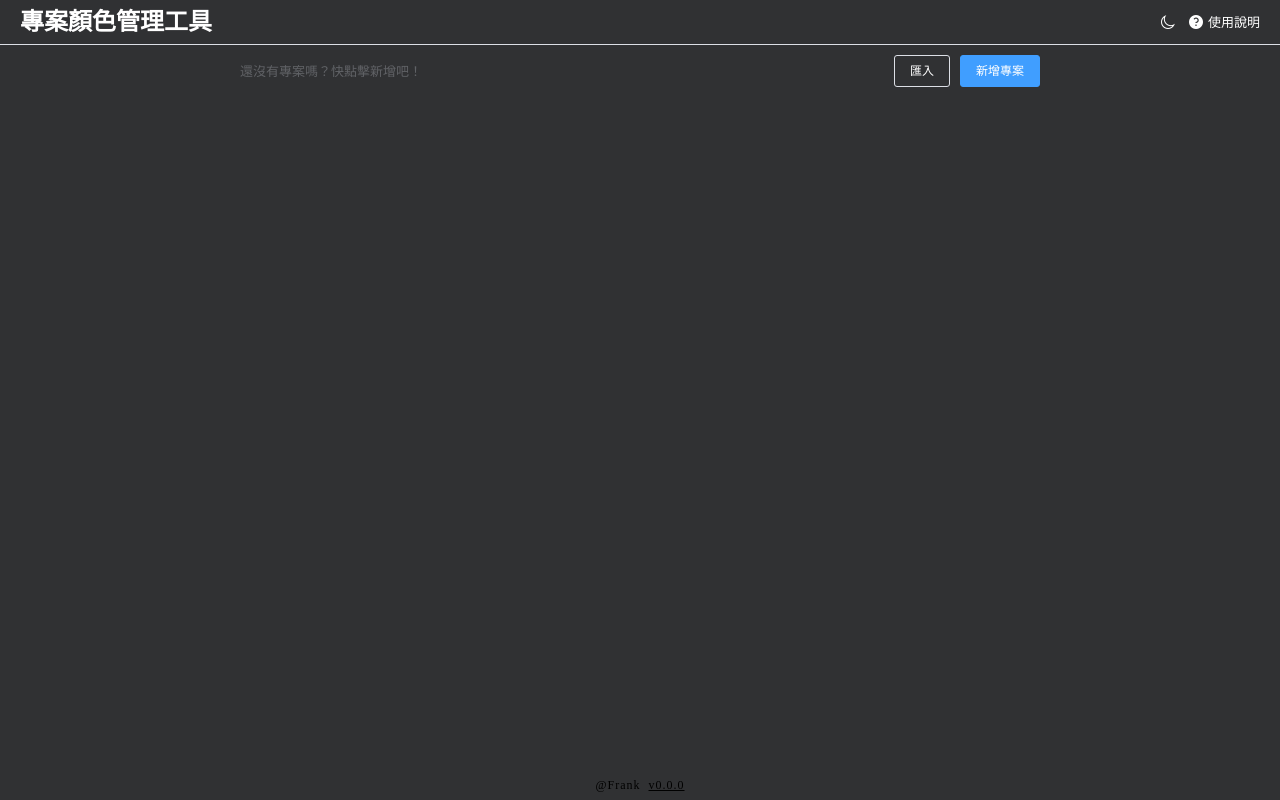
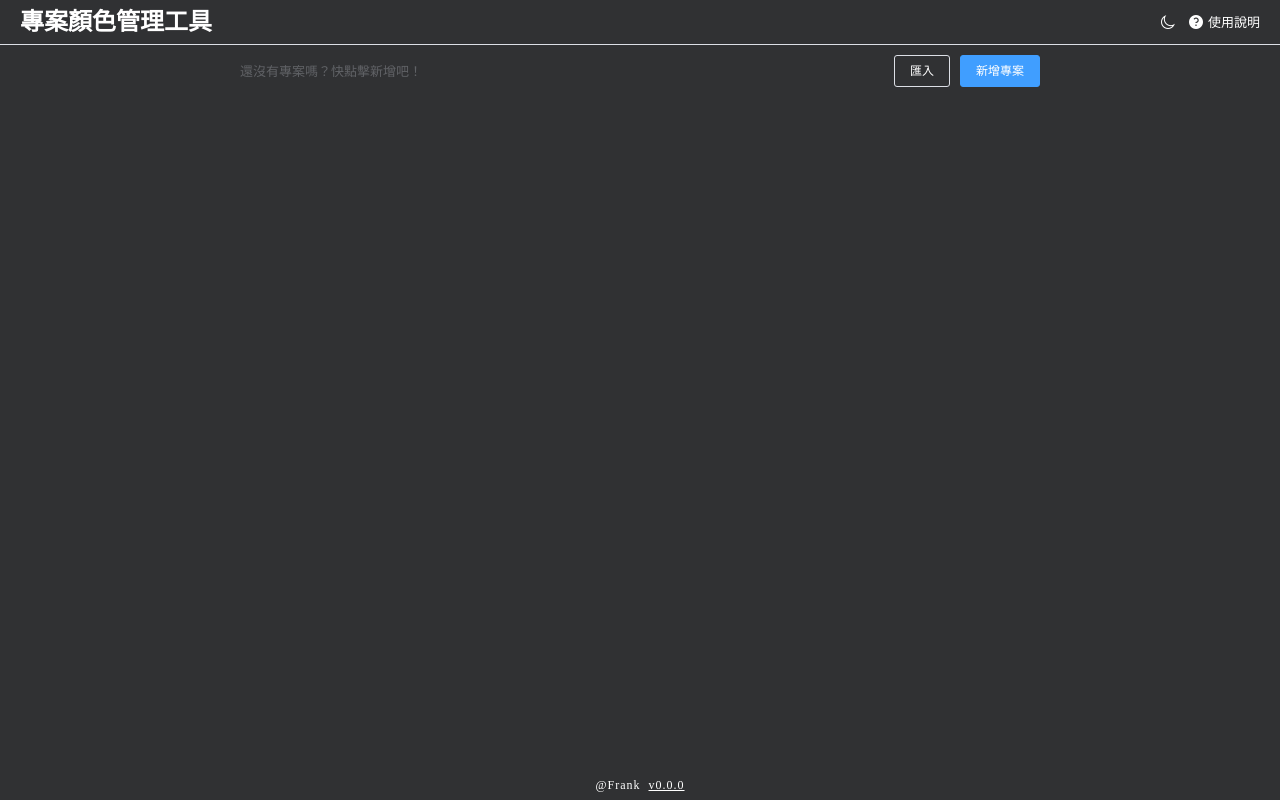
Before and after one commit to wcw850710/project-color-compiler, a Vue app in the folder src/gui/: page / in a window 1280 px wide. Built offline with nearby package versions, Linux system fonts and the light colour scheme.

Commit message:
footer 黑暗模式

```diff
--- a/src/gui/src/app.vue
+++ b/src/gui/src/app.vue
@@ -12,7 +12,7 @@
 <!--      <el-page-header v-if="routeName === 'project'" @back="goBack" :content="projectName" />-->
     </header>
     <router-view/>
-    <footer>@Frank<span @click="isReportDialog = true">v0.0.0</span></footer>
+    <footer :style="{color: isNight ? '#fff' : '#000'}">@Frank<span @click="isReportDialog = true">v0.0.0</span></footer>
 
     <el-dialog
       title="更新紀錄 v0.0.0"
```
